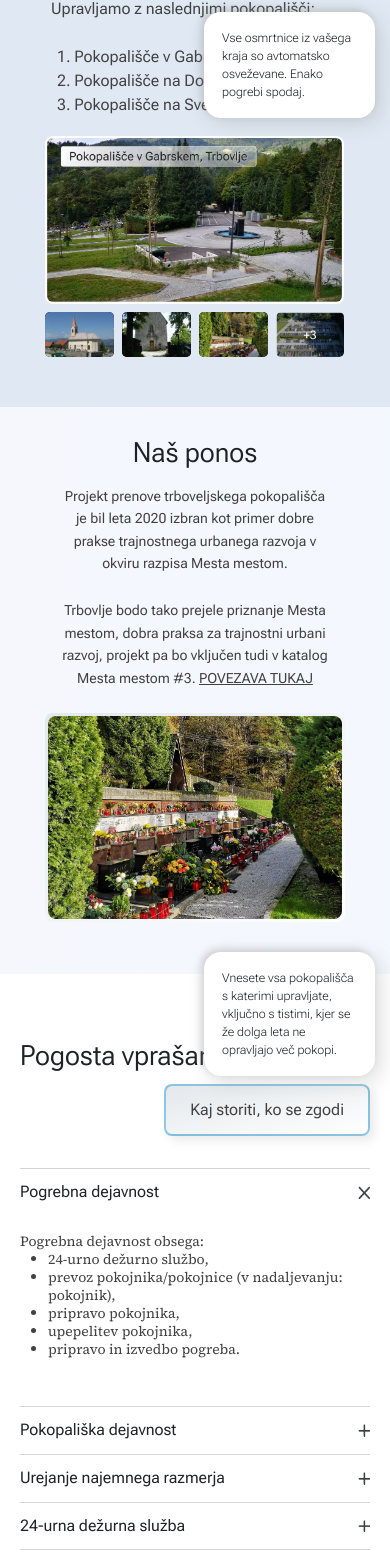
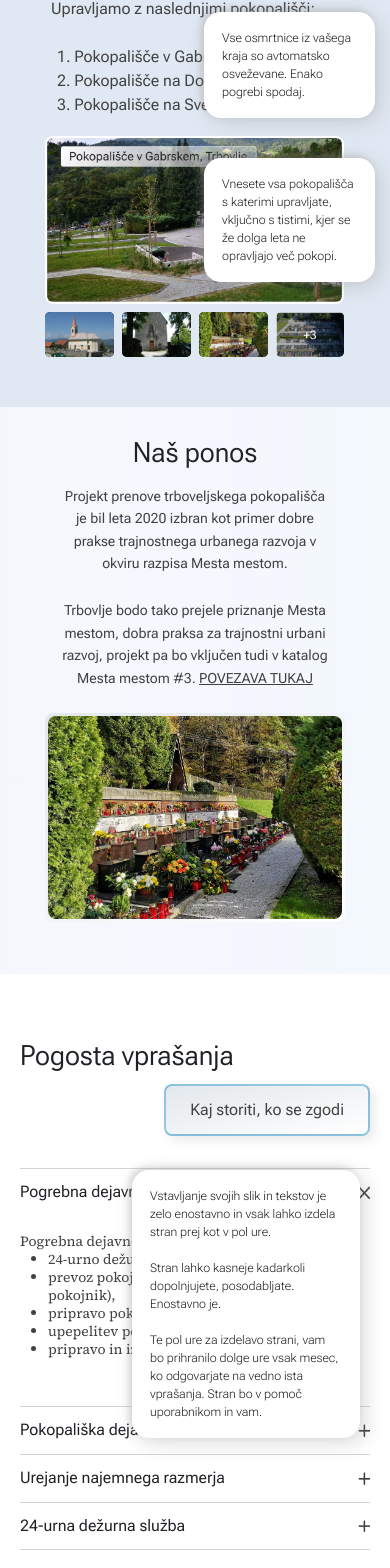
Before and after one commit to mb3451007/obituary-fe, a Next.js app: page /funeralcompany in a window 390 px wide. Shown: the part 2268-3836 px from the top of the page. Built offline with nearby package versions, Linux system fonts and the light colour scheme; no server answers; sample sign-in values are in the browser's storage.

Commit message:
fixed responsiveness issue in funeral company

```diff
--- a/app/components/appcomponents/Cemeteries.js
+++ b/app/components/appcomponents/Cemeteries.js
@@ -3,60 +3,131 @@ import React from "react";
 const Cemeteries = () => {
   return (
     <div className="relative w-full h-[639px] tablet:h-[785px] mobile:h-[510px] overflow-hidden mx-auto flex justify-center items-center bg-[#E0E9F3]">
+      <div
+        className="flex  z-[45] absolute desktop:w-[1200px] tablet:w-[680px] mobile:w-[360px] justify-end
+                mobile:mt-[5%] tablet:mt-[-35%] desktop:mt-[-35%] mobile:hidden
+              "
+      >
+        <div className="flex bg-[#FFFFFF] self-end  shadow-custom-dark-dark-box-image-wall  px-[18px] py-[17px] rounded-[17px] w-[171px]">
+          <p className="flex  text-[#1E2125] text-[12px] leading-[18px] font-extralight">
+            Vnesete vsa pokopališča s katerimi upravljate, vključno s tistimi,
+            kjer se že dolga leta ne opravljajo več pokopi.
+          </p>
+        </div>
+      </div>
 
+      <div
+        className="flex z-[45] absolute desktop:w-[1200px] tablet:w-[680px] mobile:w-[360px] justify-end
+                mobile:mt-[35%] tablet:mt-[35%] desktop:mt-[35%] tablet:hidden
+              "
+      >
+        <div className="flex bg-[#FFFFFF] self-end  shadow-custom-dark-dark-box-image-wall px-[18px] py-[17px] rounded-[17px] w-[171px]">
+          <p className="flex mobile:hidden text-[#1E2125] text-[12px] leading-[18px] font-extralight">
+            Še nekaj dodatnega prostora za predstavitev, kak poudarek,
+            zanimivost, morda kaj na kar ste posebej ponosni.
+          </p>
+          <p className="hidden mobile:flex text-[#1E2125] text-[12px] leading-[18px] font-extralight">
+            Vnesete vsa pokopališča s katerimi upravljate, vključno s tistimi,
+            kjer se že dolga leta ne opravljajo več pokopi.
+          </p>
+        </div>
+      </div>
       {/*Main container*/}
-        <div className="flex  pt-1 mobile:pt-0 desktop:pt-0 tablet:flex-col mobile:flex-col
+      <div
+        className="flex  pt-1 mobile:pt-0 desktop:pt-0 tablet:flex-col mobile:flex-col
                         w-[1024px] h-[452px]
                         tablet:w-[600px] tablet:h-[785px]
-                        mobile:w-[300px] mobile:h-[410.75px]">
-
+                        mobile:w-[300px] mobile:h-[410.75px]"
+      >
         {/*Big Image Container*/}
         <div className="hidden w-[600px] h-[452px] flex-col desktop:flex">
-
-
           {/*Main Image*/}
-        <img className="flex w-full h-[344.71px] rounded-lg border-[5px] border-[#ffffff]" src="/pok_gabrsko2.jpg"></img>
+          <img
+            className="flex w-full h-[344.71px] rounded-lg border-[5px] border-[#ffffff]"
+            src="/pok_gabrsko2.jpg"
+          ></img>
 
           {/*Four images container*/}
           <div className="flex h-[90px] mt-[24.29px]">
-            <img src="/place2.png" className="flex w-[138.58px] h-[78px] bg-black rounded-[5px]"></img>
-            <img src="/pok.avif" className="flex w-[138.58px] h-[78px] bg-black rounded-[5px] ml-4"></img>
-            <img src="/pok3.avif" className="flex w-[138.58px] h-[78px] bg-black rounded-[5px] ml-4"></img>
-            <img src="/place5.png" className="flex w-[138.58px] h-[78px] bg-black rounded-[5px] ml-4"></img>
+            <img
+              src="/place2.png"
+              className="flex w-[138.58px] h-[78px] bg-black rounded-[5px]"
+            ></img>
+            <img
+              src="/pok.avif"
+              className="flex w-[138.58px] h-[78px] bg-black rounded-[5px] ml-4"
+            ></img>
+            <img
+              src="/pok3.avif"
+              className="flex w-[138.58px] h-[78px] bg-black rounded-[5px] ml-4"
+            ></img>
+            <img
+              src="/place5.png"
+              className="flex w-[138.58px] h-[78px] bg-black rounded-[5px] ml-4"
+            ></img>
           </div>
         </div>
 
         {/*Text Container*/}
         <div className="flex w-[384.84px] h-[183px] mobile:w-[294px] mobile:h-[169px] ml-[40.64px] mt-[73.5px] tablet:ml-0 tablet:mt-[31px] mobile:ml-[6px] mobile:mt-0 flex-col">
-           <div className="text-[40px] text-[#1E2125] font-variation-customOpt40 mobile:text-[28px] mobile:font-variation-customOpt28 ">Naša pokopališča</div>
-            <div className="text-[16px] text-[#414141] font-variation-customOpt16 mt-2">Upravljamo z naslednjimi pokopališči:</div>
+          <div className="text-[40px] text-[#1E2125] font-variation-customOpt40 mobile:text-[28px] mobile:font-variation-customOpt28 ">
+            Naša pokopališča
+          </div>
+          <div className="text-[16px] text-[#414141] font-variation-customOpt16 mt-2">
+            Upravljamo z naslednjimi pokopališči:
+          </div>
 
           <div className="flex w-[324px] h-[72px] mt-6 flex-col mobile:w-[294px]">
-            <div className="text-[16px] text-[#414141] font-variation-customOpt16 pl-[6px]">1. Pokopališče v Gabrskem, Trbovlje</div>
-            <div className="text-[16px] text-[#414141] font-variation-customOpt16 pl-[6px]">2. Pokopališče na Dobovcu</div>
-            <div className="text-[16px] text-[#414141] font-variation-customOpt16 pl-[6px]">3. Pokopališče na Sveti Planini</div>
+            <div className="text-[16px] text-[#414141] font-variation-customOpt16 pl-[6px]">
+              1. Pokopališče v Gabrskem, Trbovlje
+            </div>
+            <div className="text-[16px] text-[#414141] font-variation-customOpt16 pl-[6px]">
+              2. Pokopališče na Dobovcu
+            </div>
+            <div className="text-[16px] text-[#414141] font-variation-customOpt16 pl-[6px]">
+              3. Pokopališče na Sveti Planini
+            </div>
           </div>
         </div>
 
-
         {/*This contianer is for tablet for image */}
         <div className="flex w-[600px] h-[452px] mobile:w-[299px] mobile:h-[221px] flex-col desktop:hidden tablet:mt-[52px] mobile:mt-5">
-
           {/*Main Image*/}
-        <img className="hidden w-full h-[344.71px] tablet:flex mobile:h-[168.67px] rounded-lg border-[5px] mobile:border-[2.5px] border-[#ffffff]" src="/pok_gabrsko2.jpg"></img>
+          <img
+            className="hidden w-full h-[344.71px] tablet:flex mobile:h-[168.67px] rounded-lg border-[5px] mobile:border-[2.5px] border-[#ffffff]"
+            src="/pok_gabrsko2.jpg"
+          ></img>
 
           {/*main image for mobile*/}
-        <img className="hidden mobile:h-[168.67px] mobile:flex rounded-lg mobile:border-[2.5px] border-[#ffffff]" src="/pok_gabrsko3.avif"></img>
+          <img
+            className="hidden mobile:h-[168.67px] mobile:flex rounded-lg mobile:border-[2.5px] border-[#ffffff]"
+            src="/pok_gabrsko3.avif"
+          ></img>
 
           {/*Four images container*/}
           <div className="flex h-[90px] mt-[24.29px] mobile:mt-2 mobile:w-[299px] mobile:h-[44.95px]">
-            <img src="/place2.png" className="flex w-[138.58px] h-[78px] mobile:w-[68.93px] mobile:h-[44.95px] bg-black rounded-[5px]"></img>
-            <img src="/pok.avif" className="flex w-[138.58px] h-[78px] mobile:w-[68.93px] mobile:h-[44.95px] bg-black rounded-[5px] ml-4 mobile:ml-[7.99px]"></img>
-            <img src="/pok3.avif" className="flex w-[138.58px] h-[78px] mobile:w-[68.93px] mobile:h-[44.95px] bg-black rounded-[5px] ml-4 mobile:ml-[7.99px]"></img>
-            <img src="/place5.png" className="hidden w-[138.58px] h-[78px] mobile:w-[68.93px] mobile:h-[44.95px] bg-black rounded-[5px] ml-4 mobile:ml-[7.99px] tablet:flex "></img>
+            <img
+              src="/place2.png"
+              className="flex w-[138.58px] h-[78px] mobile:w-[68.93px] mobile:h-[44.95px] bg-black rounded-[5px]"
+            ></img>
+            <img
+              src="/pok.avif"
+              className="flex w-[138.58px] h-[78px] mobile:w-[68.93px] mobile:h-[44.95px] bg-black rounded-[5px] ml-4 mobile:ml-[7.99px]"
+            ></img>
+            <img
+              src="/pok3.avif"
+              className="flex w-[138.58px] h-[78px] mobile:w-[68.93px] mobile:h-[44.95px] bg-black rounded-[5px] ml-4 mobile:ml-[7.99px]"
+            ></img>
+            <img
+              src="/place5.png"
+              className="hidden w-[138.58px] h-[78px] mobile:w-[68.93px] mobile:h-[44.95px] bg-black rounded-[5px] ml-4 mobile:ml-[7.99px] tablet:flex "
+            ></img>
 
             {/* +3 image for mobile */}
-            <img src="/place5_mobile.png" className="hidden mobile:w-[68.93px] mobile:h-[44.95px] rounded-[5px] mobile:ml-[7.99px] mobile:flex"></img>
+            <img
+              src="/place5_mobile.png"
+              className="hidden mobile:w-[68.93px] mobile:h-[44.95px] rounded-[5px] mobile:ml-[7.99px] mobile:flex"
+            ></img>
           </div>
         </div>
       </div>
--- a/app/components/appcomponents/FrequentlyAskedQuestionView.js
+++ b/app/components/appcomponents/FrequentlyAskedQuestionView.js
@@ -16,15 +16,23 @@ const FrequentlyAskedQuestionView = ({ from }) => {
     useState(false);
 
   return (
-    <div className={`overflow-hidden flex items-center max-w-[1920px]  tablet:max-w-[600px] mobile:max-w-[400px] w-full mx-auto `}>
-      <div className=
-        {`h-full max-w-[1920px] mx-auto w-full flex py-[65px] desktop:py-[105px] tablet:py-[75px] ${from == "7" || from == "8" ? null : " mobile:bg-white tablet:bg-white "}  justify-center overflow-hidden `}>
+    <div
+      className={`overflow-hidden relative flex items-center max-w-[1920px]  tablet:max-w-[600px] mobile:max-w-[400px] w-full mx-auto `}
+    >
+      <div
+        className={`h-full max-w-[1920px] mx-auto w-full flex py-[65px] desktop:py-[105px] tablet:py-[75px] ${
+          from == "7" || from == "8"
+            ? null
+            : " mobile:bg-white tablet:bg-white "
+        }  justify-center overflow-hidden `}
+      >
         <div className="h-full  mx-auto max-w-[906px] px-5 w-full flex flex-col items-start tablet:items-center mobile:items-center">
           <div className="flex mobile:flex-col w-full justify-between ">
             <div className="self-start text-[#1E2125] text-[40px] mobile:text-[28px] font-normal leading-[47px] mobile:leading-[33px]">
               Pogosta vprašanja
             </div>
-            {from == "7" || from == "8" ? null : <div className="self-end">
+            {from == "7" || from == "8" ? null : (
+              <div className="self-end">
                 <Link
                   href={"/obituarylist"}
                   className="flex mobile:mt-3 items-center rounded-lg py-3 px-6 justify-center border-[#0A85C270] border-2 shadow-custom-light-dark bg-gradient-to-br from-[#E3E8EC] to-[#FFFFFF]"
@@ -33,7 +41,8 @@ const FrequentlyAskedQuestionView = ({ from }) => {
                     Kaj storiti, ko se zgodi
                   </div>
                 </Link>
-            </div>}
+              </div>
+            )}
           </div>
 
           <button
@@ -413,6 +422,27 @@ const FrequentlyAskedQuestionView = ({ from }) => {
           )}
         </div>
       </div>
+
+      <div
+        className="flex  z-[45] absolute desktop:w-[1200px] tablet:w-[680px] mobile:w-[360px] justify-end
+                mobile:mt-[5%] tablet:mt-[5%] desktop:mt-[12%]  desktop:me-[50%] desktop:left-36
+              "
+      >
+        <div className="flex bg-[#FFFFFF] self-end  shadow-custom-dark-dark-box-image-wall px-[18px] py-[17px] rounded-[17px] w-[228px] ">
+          <p className="flex  text-[#1E2125] text-[12px] leading-[18px] font-extralight">
+            Vstavljanje svojih slik in tekstov je zelo enostavno in vsak lahko
+            izdela stran prej kot v pol ure. <br />
+            <br />
+            Stran lahko kasneje kadarkoli dopolnjujete, posodabljate. Enostavno
+            je.
+            <br />
+            <br />
+            Te pol ure za izdelavo strani, vam bo prihranilo dolge ure vsak
+            mesec, ko odgovarjate na vedno ista vprašanja. Stran bo v pomoč
+            uporabnikom in vam.
+          </p>
+        </div>
+      </div>
     </div>
   );
 };
--- a/app/components/appcomponents/Pride.js
+++ b/app/components/appcomponents/Pride.js
@@ -3,7 +3,7 @@ import React from "react";
 const Pride = () => {
   return (
     <div
-      className="max-w-[1920px] w-full tablet:h-[359px] mobile:h-[567px] desktop:pt-[64px] desktop:pb-[64px]
+      className="max-w-[1920px] relative w-full tablet:h-[359px] mobile:h-[567px] desktop:pt-[64px] desktop:pb-[64px]
          tablet:bg-gradient-to-r tablet:from-[#E6EBFA66] tablet:to-[#E2EEFC66]
          mobile:bg-gradient-to-r mobile:from-[#E6EBFA66] mobile:to-[#E2EEFC66]
         overflow-hidden mx-auto flex desktop:justify-center desktop:items-center tablet:justify-center tablet:items-center mobile:justify-center"
@@ -55,6 +55,21 @@ const Pride = () => {
           />
         </div>
       </div>
+
+      <div
+        className="hidden z-[45] absolute desktop:w-[1200px] tablet:w-[680px] mobile:w-[360px] justify-end
+                mobile:mt-[4050px] tablet:mt-[3700px] desktop:mt-[10%] desktop:flex
+              "
+      >
+        <div className="flex bg-[#FFFFFF] self-end  shadow-custom-dark-dark-box-image-wall px-[18px] py-[17px] rounded-[17px] w-[171px] ">
+          <p className="flex mobile:hidden text-[#1E2125] text-[12px] leading-[18px] font-extralight">
+            Koristne informacije za uporabnike. Sami napišete najbolj pogosta
+            vprašanja in nanje odgovorite. <br />
+            <br />
+            Enako tudi gumb ‘’Kaj storiti, ko se zgodi’’
+          </p>
+        </div>
+      </div>
     </div>
   );
 };
--- a/app/funeralcompany/page.js
+++ b/app/funeralcompany/page.js
@@ -56,7 +56,7 @@ const FuneralCompany = () => {
             </p>
           </div>
         </div>
-        <div
+        {/* <div
           className="flex  z-[45] absolute desktop:w-[1200px] tablet:w-[680px] mobile:w-[360px] justify-end
                 mobile:mt-[1770px] tablet:mt-[3150px] desktop:mt-[3030px] mobile:hidden
               "
@@ -67,8 +67,8 @@ const FuneralCompany = () => {
               kjer se že dolga leta ne opravljajo več pokopi.
             </p>
           </div>
-        </div>
-        <div
+        </div> */}
+        {/* <div
           className="flex z-[45] absolute desktop:w-[1200px] tablet:w-[680px] mobile:w-[360px] justify-end
                 mobile:mt-[3220px] tablet:mt-[2650px] desktop:mt-[3510px] tablet:hidden
               "
@@ -83,8 +83,8 @@ const FuneralCompany = () => {
               kjer se že dolga leta ne opravljajo več pokopi.
             </p>
           </div>
-        </div>
-        <div
+        </div> */}
+        {/* <div
           className="hidden z-[45] absolute desktop:w-[1200px] tablet:w-[680px] mobile:w-[360px] justify-end
                 mobile:mt-[4050px] tablet:mt-[3700px] desktop:mt-[3910px] desktop:flex
               "
@@ -97,8 +97,8 @@ const FuneralCompany = () => {
               Enako tudi gumb ‘’Kaj storiti, ko se zgodi’’
             </p>
           </div>
-        </div>
-        <div
+        </div> */}
+        {/* <div
           className="flex  z-[45] absolute desktop:w-[1200px] tablet:w-[680px] mobile:w-[360px] justify-end
                 mobile:mt-[5005px] tablet:mt-[4860px] desktop:mt-[4370px]
               "
@@ -117,7 +117,7 @@ const FuneralCompany = () => {
               uporabnikom in vam.
             </p>
           </div>
-        </div>
+        </div> */}
       </div>
 
       {/* <div className="flex flex-col mx-auto w-full desktop:bg-[#F5F7F9] bg-white">
```
Lines whose indentation alone changed are shown as unchanged.
